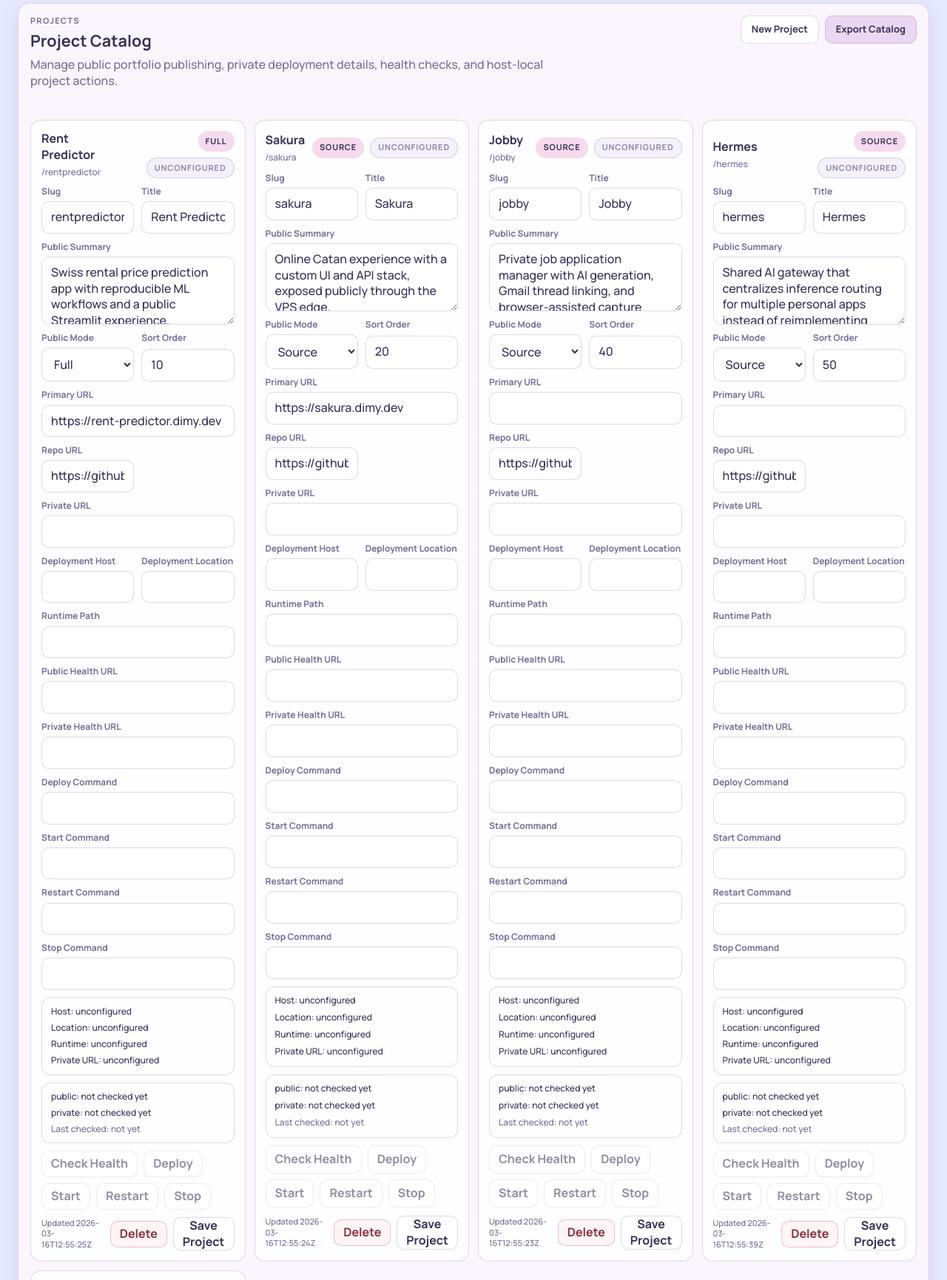
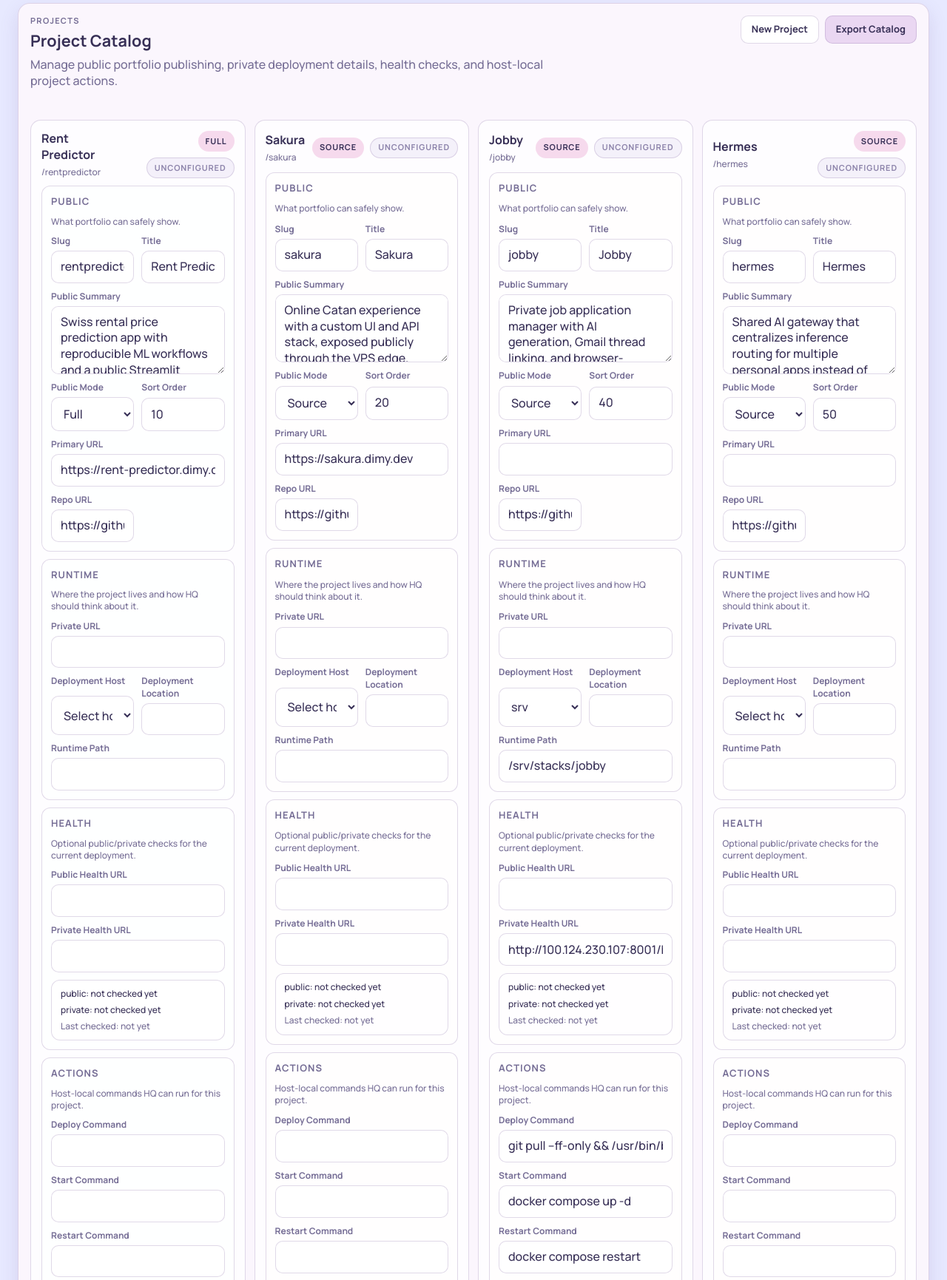
Before and after one commit to Dimi20cen/HQ, a FastAPI app: page /dashboard in a window 1280 px wide. Shown: the part 252-1983 px from the top of the page at 74% size. Run offline with FastAPI, Linux system fonts and the light colour scheme; data comes from the database, SQL or seed files in the repository; data that the repository does not hold is empty.

Commit message:
Improve project catalog editing UX

```diff
--- a/controller/static/dashboard.css
+++ b/controller/static/dashboard.css
@@ -237,6 +257,37 @@
             display: grid;
             grid-template-columns: repeat(2, minmax(0, 1fr));
             gap: 10px;
+        }
+
+        .project-section {
+            display: grid;
+            gap: 10px;
+            padding: 12px;
+            border: 1px solid var(--border);
+            border-radius: 12px;
+            background: rgba(255, 255, 255, 0.44);
+        }
+
+        .project-section-header {
+            display: flex;
+            align-items: baseline;
+            justify-content: space-between;
+            gap: 8px;
+        }
+
+        .project-section-title {
+            margin: 0;
+            font-size: 13px;
+            font-weight: 800;
+            letter-spacing: 0.08em;
+            text-transform: uppercase;
+            color: var(--muted);
+        }
+
+        .project-section-copy {
+            margin: 0;
+            color: var(--muted);
+            font-size: 12px;
         }
 
         .project-field {
--- a/controller/static/dashboard.js
+++ b/controller/static/dashboard.js
@@ -463,6 +463,42 @@
         return { field, control };
     }
 
+    function createProjectSection(title, copy = '') {
+        const section = el('section', 'project-section');
+        const header = el('div', 'project-section-header');
+        const titleEl = el('h4', 'project-section-title', title);
+        header.appendChild(titleEl);
+        section.appendChild(header);
+        if (copy) {
+            section.appendChild(el('p', 'project-section-copy', copy));
+        }
+        const grid = el('div', 'project-editor-grid');
+        section.appendChild(grid);
+        return { section, grid };
+    }
+
+    function normalizeProjectPayload(payload) {
+        return {
+            slug: String(payload?.slug || '').trim(),
+            title: String(payload?.title || '').trim(),
+            public_summary: String(payload?.public_summary || '').trim(),
+            public_mode: String(payload?.public_mode || 'hidden').trim() || 'hidden',
+            sort_order: String(payload?.sort_order ?? '').trim(),
+            primary_url: String(payload?.primary_url || '').trim(),
+            repo_url: String(payload?.repo_url || '').trim(),
+            private_url: String(payload?.private_url || '').trim(),
+            deployment_host: String(payload?.deployment_host || '').trim(),
+            deployment_location: String(payload?.deployment_location || '').trim(),
+            runtime_path: String(payload?.runtime_path || '').trim(),
+            health_public_url: String(payload?.health_public_url || '').trim(),
+            health_private_url: String(payload?.health_private_url || '').trim(),
+            deploy_command: String(payload?.deploy_command || '').trim(),
+            start_command: String(payload?.start_command || '').trim(),
+            restart_command: String(payload?.restart_command || '').trim(),
+            stop_command: String(payload?.stop_command || '').trim()
+        };
+    }
+
     function createProjectEditor(project) {
         const article = el('article', 'project-editor');
         article.dataset.slug = project.slug;
@@ -477,17 +513,18 @@
             `project-health-chip ${projectHealthClass(project.health_snapshot?.summary)}`,
             projectHealthLabel(project.health_snapshot?.summary)
         );
+        const dirtyBadge = el('span', 'project-dirty-badge', 'Save required');
 
         titleWrap.appendChild(title);
         titleWrap.appendChild(slug);
         header.appendChild(titleWrap);
         const headerRight = el('div', 'project-editor-header-right');
+        headerRight.appendChild(dirtyBadge);
         headerRight.appendChild(chip);
         headerRight.appendChild(healthChip);
         header.appendChild(headerRight);
         article.appendChild(header);
 
-        const grid = el('div', 'project-editor-grid');
         const slugField = createProjectField('Slug', `project-slug-${fieldKey}`, 'text', project.slug);
         slugField.control.disabled = !!project.slug;
         const titleField = createProjectField('Title', `project-title-${fieldKey}`, 'text', project.title);
@@ -504,7 +541,20 @@
         const primaryField = createProjectField('Primary URL', `project-primary-${fieldKey}`, 'url', project.primary_url, true);
         const repoField = createProjectField('Repo URL', `project-repo-${fieldKey}`, 'url', project.repo_url);
         const privateField = createProjectField('Private URL', `project-private-${fieldKey}`, 'url', project.private_url, true);
-        const hostField = createProjectField('Deployment Host', `project-host-${fieldKey}`, 'text', project.deployment_host);
+        const hostField = createProjectField('Deployment Host', `project-host-${fieldKey}`, 'select', '', false);
+        [
+            { value: '', label: 'Select host' },
+            { value: 'srv', label: 'srv' },
+            { value: 'aws', label: 'aws' },
+            { value: 'desk', label: 'desk' },
+            { value: 'vercel', label: 'vercel' }
+        ].forEach(optionConfig => {
+            const option = document.createElement('option');
+            option.value = optionConfig.value;
+            option.textContent = optionConfig.label;
+            option.selected = project.deployment_host === optionConfig.value;
+            hostField.control.appendChild(option);
+        });
         const locationField = createProjectField('Deployment Location', `project-location-${fieldKey}`, 'text', project.deployment_location);
         const runtimeField = createProjectField('Runtime Path', `project-runtime-${fieldKey}`, 'text', project.runtime_path, true);
         const healthPublicField = createProjectField('Public Health URL', `project-health-public-${fieldKey}`, 'url', project.health_public_url, true);
@@ -534,6 +584,7 @@
             stop_command: stopField.control.value
         });
 
+        const publicSection = createProjectSection('Public', 'What portfolio can safely show.');
         [
             slugField.field,
             titleField.field,
@@ -541,29 +592,18 @@
             modeField.field,
             sortField.field,
             primaryField.field,
-            repoField.field,
+            repoField.field
+        ].forEach(node => publicSection.grid.appendChild(node));
+        article.appendChild(publicSection.section);
+
+        const runtimeSection = createProjectSection('Runtime', 'Where the project lives and how HQ should think about it.');
+        [
             privateField.field,
             hostField.field,
             locationField.field,
-            runtimeField.field,
-            healthPublicField.field,
-            healthPrivateField.field,
-            deployField.field,
-            startField.field,
-            restartField.field,
-            stopField.field
-        ].forEach(node => grid.appendChild(node));
-        article.appendChild(grid);
-
-        const opsMeta = el('div', 'project-ops-meta');
-        const opsDetails = [
-            project.deployment_host ? `Host: ${project.deployment_host}` : 'Host: unconfigured',
-            project.deployment_location ? `Location: ${project.deployment_location}` : 'Location: unconfigured',
-            project.runtime_path ? `Runtime: ${project.runtime_path}` : 'Runtime: unconfigured',
-            project.private_url ? `Private URL: ${project.private_url}` : 'Private URL: unconfigured'
-        ];
-        opsDetails.forEach(text => opsMeta.appendChild(el('div', 'project-ops-meta-line', text)));
-        article.appendChild(opsMeta);
+            runtimeField.field
+        ].forEach(node => runtimeSection.grid.appendChild(node));
+        article.appendChild(runtimeSection.section);
 
         const healthPanel = el('div', 'project-health-panel');
         healthPanel.appendChild(el('div', 'project-health-line', projectSurfaceHealthLine('public', project.health_snapshot)));
@@ -575,9 +615,15 @@
                 project.health_snapshot?.checked_at
                     ? `Last checked: ${project.health_snapshot.checked_at}`
                     : 'Last checked: not yet'
-            )
+                )
         );
-        article.appendChild(healthPanel);
+        const healthSection = createProjectSection('Health', 'Optional public/private checks for the current deployment.');
+        [
+            healthPublicField.field,
+            healthPrivateField.field
+        ].forEach(node => healthSection.grid.appendChild(node));
+        healthSection.section.appendChild(healthPanel);
+        article.appendChild(healthSection.section);
 
         const actionBar = el('div', 'project-action-bar');
         const healthBtn = el('button', 'project-action-btn', 'Check Health');
@@ -603,11 +649,24 @@
             });
             actionBar.appendChild(button);
         });
-        article.appendChild(actionBar);
+        const actionMeta = el(
+            'div',
+            'project-action-meta',
+            project.runtime_path ? `Running in ${project.runtime_path}` : 'Runtime path not configured yet'
+        );
+        const actionsSection = createProjectSection('Actions', 'Host-local commands HQ can run for this project.');
+        [
+            deployField.field,
+            startField.field,
+            restartField.field,
+            stopField.field
+        ].forEach(node => actionsSection.grid.appendChild(node));
+        actionsSection.section.appendChild(actionMeta);
+        actionsSection.section.appendChild(actionBar);
 
         const actionFeedback = projectFeedbackMessage(project);
         if (actionFeedback) {
-            article.appendChild(
+            actionsSection.section.appendChild(
                 el(
                     'div',
                     `project-action-feedback${project.action_result?.ok ? ' is-success' : ' is-error'}`,
@@ -617,17 +676,73 @@
         }
 
         if (project.action_result) {
-            const output = el('pre', 'project-action-output');
+            const panel = el(
+                'div',
+                `project-action-result${project.action_result.ok ? ' is-success' : ' is-error'}`
+            );
+            const panelHeader = el('div', 'project-action-result-header');
+            panelHeader.appendChild(
+                el(
+                    'div',
+                    'project-action-result-title',
+                    `${projectActionLabel(project.action_result.action)} ${project.action_result.ok ? 'succeeded' : 'failed'}`
+                )
+            );
+            if (project.action_result.ran_at) {
+                panelHeader.appendChild(
+                    el('div', 'project-action-result-time', project.action_result.ran_at)
+                );
+            }
+            panel.appendChild(panelHeader);
+
+            const panelBody = el('div', 'project-action-result-body');
+            panelBody.appendChild(
+                el(
+                    'div',
+                    'project-action-result-line',
+                    project.action_result.detail || ''
+                )
+            );
+            if (project.action_result.command) {
+                panelBody.appendChild(
+                    el(
+                        'div',
+                        'project-action-result-line',
+                        `Command: ${project.action_result.command}`
+                    )
+                );
+            }
+            if (project.action_result.cwd) {
+                panelBody.appendChild(
+                    el(
+                        'div',
+                        'project-action-result-line',
+                        `Working dir: ${project.action_result.cwd}`
+                    )
+                );
+            }
             const stdout = String(project.action_result.stdout || '').trim();
             const stderr = String(project.action_result.stderr || '').trim();
-            const outputParts = [
-                `[${projectActionLabel(project.action_result.action)}] ${project.action_result.command || ''}`,
-                stdout ? `stdout:\n${stdout}` : '',
-                stderr ? `stderr:\n${stderr}` : ''
-            ].filter(Boolean);
-            output.textContent = outputParts.join('\n\n');
-            article.appendChild(output);
-        }
+            if (stdout) {
+                const block = el('div', 'project-action-result-block');
+                block.appendChild(el('span', 'project-action-result-block-label', 'Stdout'));
+                const pre = document.createElement('pre');
+                pre.textContent = stdout;
+                block.appendChild(pre);
+                panelBody.appendChild(block);
+            }
+            if (stderr) {
+                const block = el('div', 'project-action-result-block');
+                block.appendChild(el('span', 'project-action-result-block-label', 'Stderr'));
+                const pre = document.createElement('pre');
+                pre.textContent = stderr;
+                block.appendChild(pre);
+                panelBody.appendChild(block);
+            }
+            panel.appendChild(panelBody);
+            actionsSection.section.appendChild(panel);
+        }
+        article.appendChild(actionsSection.section);
 
         const actions = el('div', 'project-editor-actions');
         const meta = el('div', 'project-editor-meta', project.updated_at ? `Updated ${project.updated_at}` : 'Draft project');
@@ -647,6 +762,38 @@
         actionsRight.appendChild(saveBtn);
         actions.appendChild(actionsRight);
         article.appendChild(actions);
+
+        const savedSnapshot = JSON.stringify(normalizeProjectPayload(currentPayload()));
+        const trackedControls = [
+            titleField.control,
+            summaryField.control,
+            modeField.control,
+            sortField.control,
+            primaryField.control,
+            repoField.control,
+            privateField.control,
+            hostField.control,
+            locationField.control,
+            runtimeField.control,
+            healthPublicField.control,
+            healthPrivateField.control,
+            deployField.control,
+            startField.control,
+            restartField.control,
+            stopField.control
+        ];
+        const updateDirtyState = () => {
+            const isDirty = JSON.stringify(normalizeProjectPayload(currentPayload())) !== savedSnapshot;
+            dirtyBadge.classList.toggle('is-visible', isDirty);
+            meta.textContent = isDirty
+                ? 'Save required before this editor matches the stored project record.'
+                : (project.updated_at ? `Updated ${project.updated_at}` : 'Draft project');
+        };
+        trackedControls.forEach(control => {
+            control.addEventListener('input', updateDirtyState);
+            control.addEventListener('change', updateDirtyState);
+        });
+        updateDirtyState();
 
         return article;
     }
```
Also changed, not shown: other parts of controller/static/dashboard.css (+91 -3 lines), runtime/projects/projects.json (+51 -1 lines).
